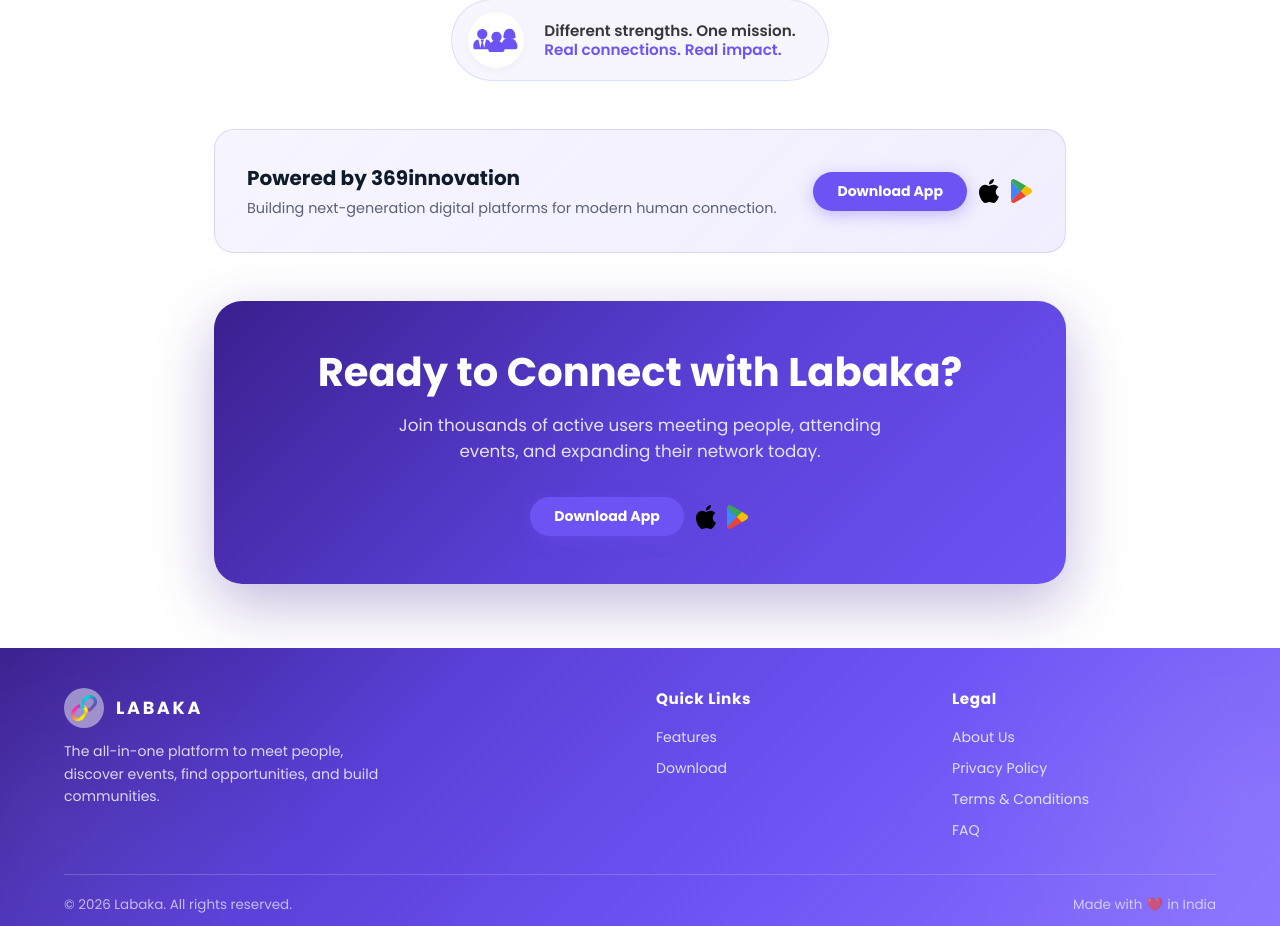
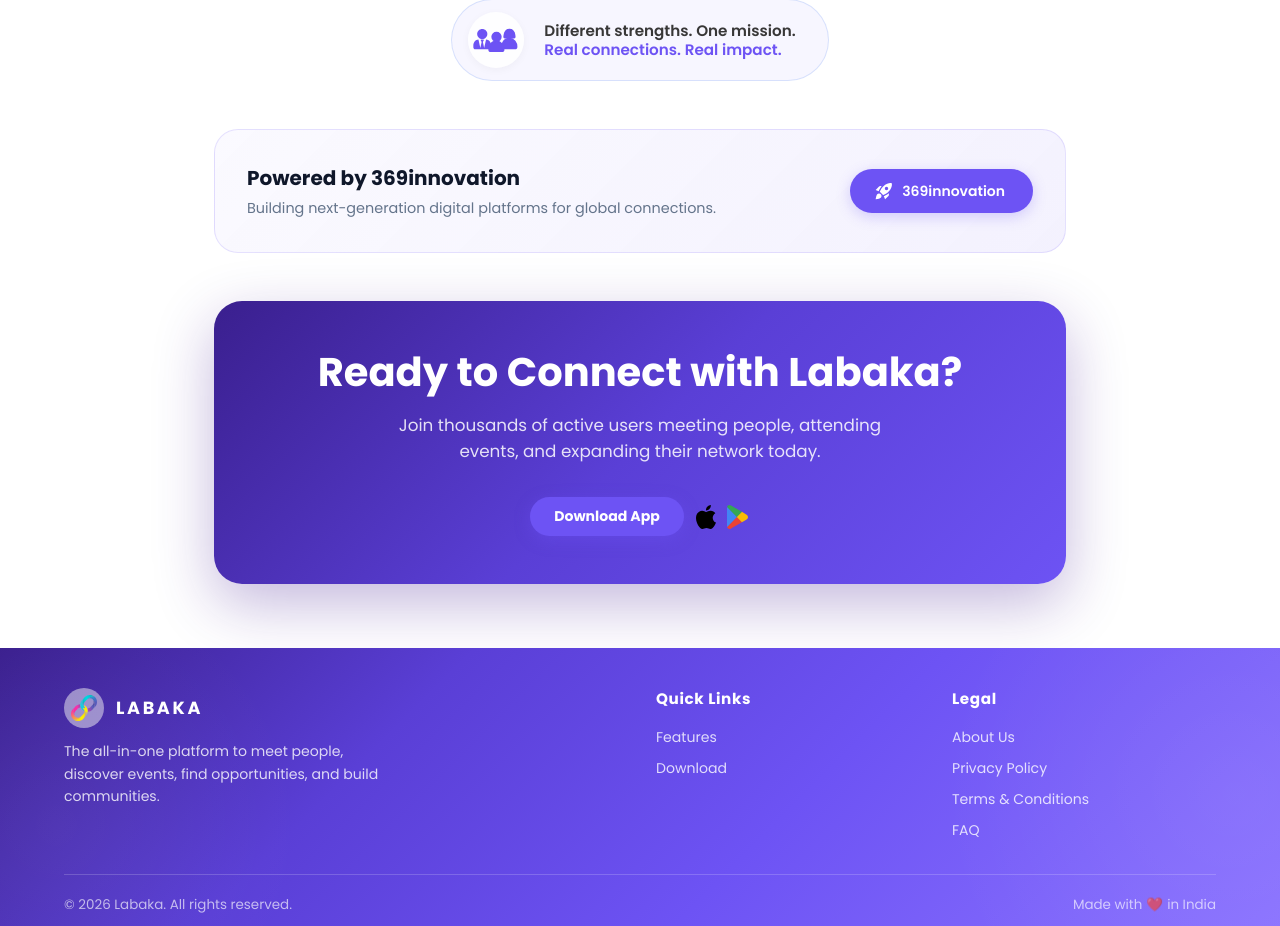
Before and after one commit to 369innovation/labaka-landing-web-app, a React (Create React App) app: page /about in a window 1280 px wide. Shown: the part 2736-3662 px from the top of the page. Built offline with nearby package versions, Linux system fonts and the light colour scheme.

Commit message:
Changed the The 369innovation badge design.

```diff
--- a/src/pages/AboutUs.js
+++ b/src/pages/AboutUs.js
@@ -7,9 +7,9 @@
   Card,
   CardContent,
   Chip,
-  Button,
-  GroupsIcon
+  Button
 } from '@mui/material';
+import { RocketLaunch as RocketLaunchIcon } from '@mui/icons-material';
 import Navbar from '../components/Navbar';
 import Footer from '../components/Footer';
 import DownloadAppButton from '../components/DownloadAppButton';
@@ -462,29 +462,72 @@
             </Box>
           </Box>
         </Box>
+        {/* Powered By Banner */}
         <Box
           sx={{
-            background: 'linear-gradient(135deg, rgba(109,83,244,0.06), rgba(139,115,255,0.12))',
-            border: '1px solid rgba(109,83,244,0.18)',
-            borderRadius: '20px',
-            p: { xs: 3, md: 4 },
             display: 'flex',
+            flexDirection: { xs: 'column', sm: 'row' },
             alignItems: 'center',
             justifyContent: 'space-between',
-            flexWrap: 'wrap',
-            gap: 2,
-            mb: 6,
+            gap: 3,
+            p: { xs: 3, md: 4 },
+            my: 6,
+            borderRadius: '24px',
+            background: 'linear-gradient(135deg, rgba(109, 83, 244, 0.03) 0%, rgba(109, 83, 244, 0.08) 100%)',
+            border: '1px solid rgba(109, 83, 244, 0.15)',
+            textAlign: { xs: 'center', sm: 'left' },
           }}
         >
           <Box>
-            <Typography variant="h6" sx={{ fontWeight: 800, color: '#0d1b2a', mb: 0.5 }}>
+            <Typography
+              variant="h6"
+              sx={{
+                fontWeight: 800,
+                color: '#0F172A',
+                fontSize: { xs: '1.1rem', md: '1.25rem' },
+                mb: 0.5,
+              }}
+            >
               Powered by 369innovation
             </Typography>
-            <Typography sx={{ fontSize: '0.9rem', color: '#5a6175' }}>
-              Building next-generation digital platforms for modern human connection.
+            <Typography
+              variant="body2"
+              sx={{
+                color: '#64748B',
+                fontSize: '0.9rem',
+                lineHeight: 1.5,
+              }}
+            >
+              Building next-generation digital platforms for global connections.
             </Typography>
           </Box>
-          <DownloadAppButton onClick={openDownloadModal} />
+          <Button
+            component="a"
+            href="https://www.369innovation.com"
+            target="_blank"
+            rel="noopener noreferrer"
+            variant="contained"
+            startIcon={<RocketLaunchIcon sx={{ fontSize: '1.1rem' }} />}
+            sx={{
+              backgroundColor: BRAND,
+              color: '#fff',
+              fontWeight: 600,
+              textTransform: 'none',
+              borderRadius: '30px',
+              px: 3.5,
+              py: 1.2,
+              whiteSpace: 'nowrap',
+              boxShadow: '0 4px 14px rgba(109, 83, 244, 0.25)',
+              '&:hover': {
+                backgroundColor: BRAND_DARK,
+                transform: 'translateY(-2px)',
+                boxShadow: '0 6px 20px rgba(109, 83, 244, 0.35)',
+              },
+              transition: 'all 0.3s ease',
+            }}
+          >
+            369innovation
+          </Button>
         </Box>
 
         {/* Ready To Connect CTA */}
```
Lines whose indentation alone changed are shown as unchanged.
